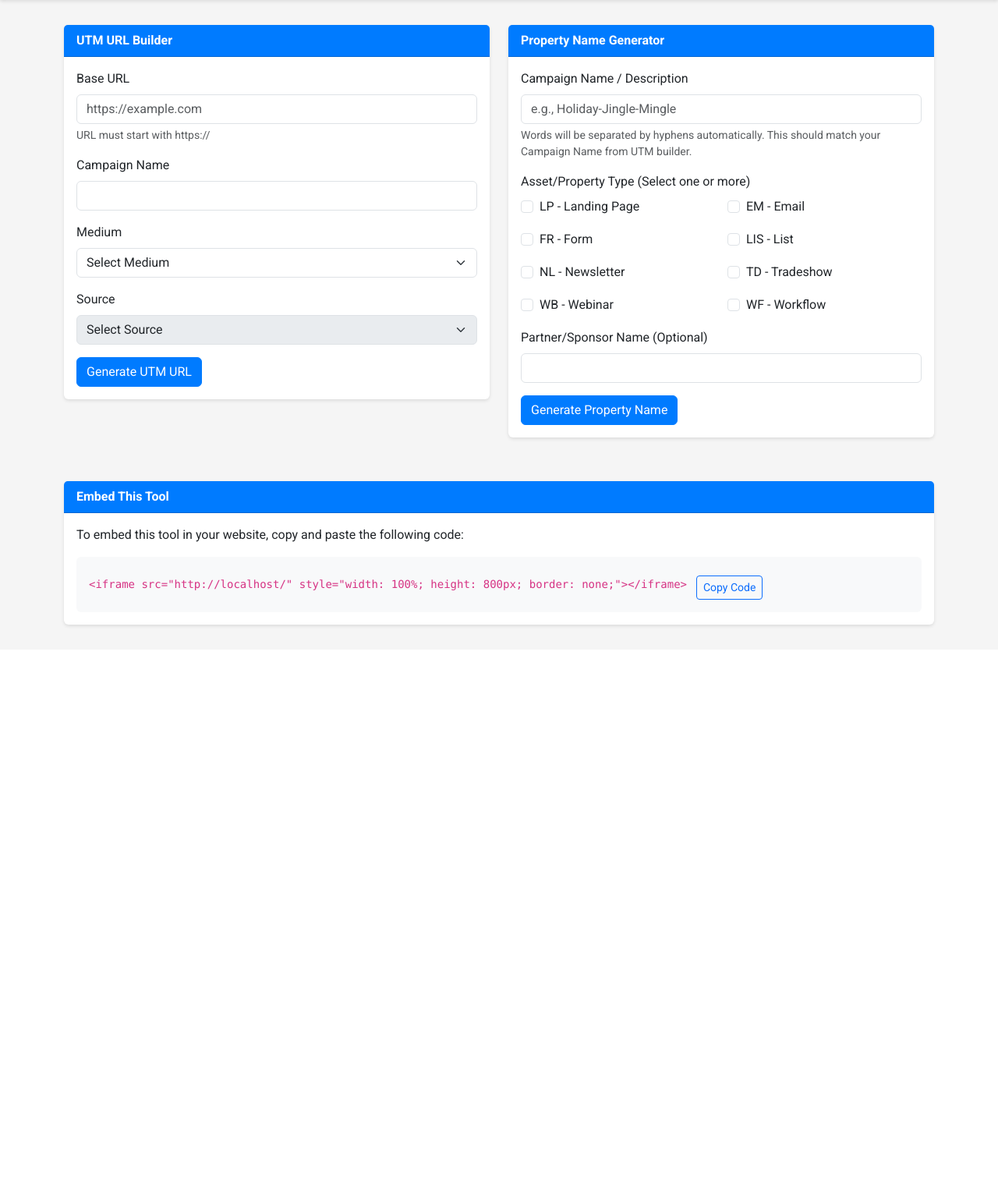
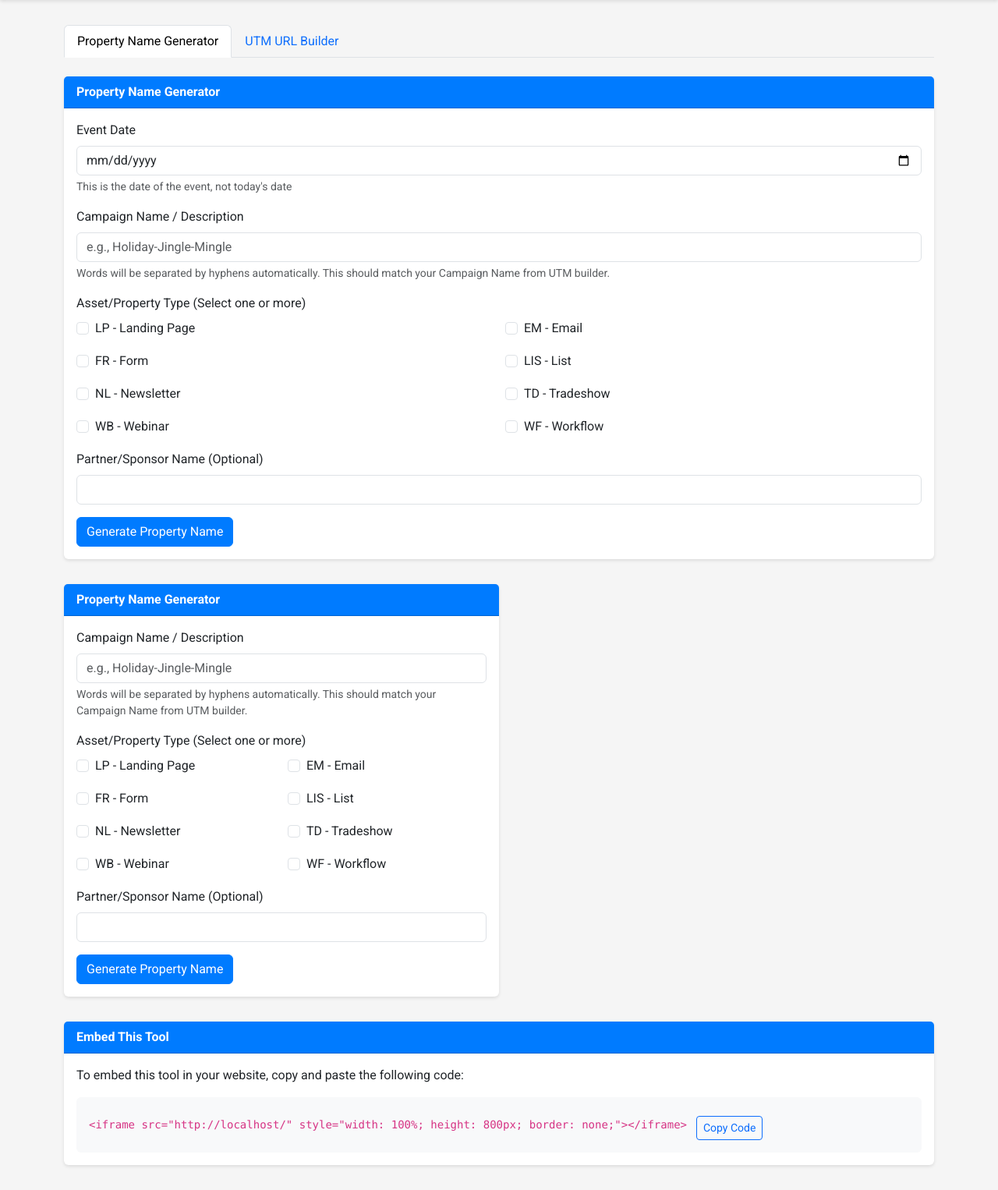
Before and after one commit to tmfudge/AutomateOps-AI-Toolkit, a Flask app: page / in a window 1280 px wide. Shown: the part 144-1670 px from the top of the page at 78% size. Before the commit the page ends 950 px from the top, so only its background shows below. Run offline with Flask 3, Linux system fonts and the light colour scheme.

Commit message:
Agent query: Can you verify if: 1. Property Name Generator is now the first tab, 2. Event date field is at the top, 3. The property names are generated using the event date instead of today's date?

```diff
--- a/app.py
+++ b/app.py
@@ -87,8 +87,8 @@
     if not all([data['description']]):
         return jsonify({'error': 'Description is required'}), 400
 
-    # Format the date
-    today = datetime.now().strftime('%Y%m%d')
+    # Get and format the event date
+    event_date = datetime.strptime(data['event_date'], '%Y-%m-%d').strftime('%Y%m%d')
 
     # Format description (replace spaces with hyphens)
     description = '-'.join(data['description'].split())
@@ -105,7 +105,7 @@
             continue
 
         # Build the parts of the name
-        parts = [today, prop_type]
+        parts = [event_date, prop_type]
         if partner:
             parts.append(partner)
         parts.append(description)
--- a/templates/index.html
+++ b/templates/index.html
@@ -1,9 +1,76 @@
 {% extends "base.html" %}
 
 {% block content %}
-<div class="row">
+<ul class="nav nav-tabs mb-4" id="toolTabs" role="tablist">
+    <li class="nav-item" role="presentation">
+        <button class="nav-link active" id="property-tab" data-bs-toggle="tab" data-bs-target="#property" type="button" role="tab">Property Name Generator</button>
+    </li>
+    <li class="nav-item" role="presentation">
+        <button class="nav-link" id="utm-tab" data-bs-toggle="tab" data-bs-target="#utm" type="button" role="tab">UTM URL Builder</button>
+    </li>
+</ul>
+
+<div class="tab-content">
+    <!-- Property Name Generator -->
+    <div class="tab-pane fade show active" id="property" role="tabpanel">
+        <div class="card">
+            <div class="card-header">
+                Property Name Generator
+            </div>
+            <div class="card-body">
+                <form id="property-form">
+                    <div class="mb-3">
+                        <label for="event_date" class="form-label">Event Date</label>
+                        <input type="date" class="form-control" name="event_date" id="event_date" required>
+                        <div class="form-text">This is the date of the event, not today's date</div>
+                    </div>
+
+                    <div class="mb-3">
+                        <label for="description" class="form-label">Campaign Name / Description</label>
+                        <input type="text" class="form-control" name="description" id="description" required
+                               placeholder="e.g., Holiday-Jingle-Mingle">
+                        <div class="form-text">Words will be separated by hyphens automatically. This should match your Campaign Name from UTM builder.</div>
+                    </div>
+
+                    <div class="mb-3">
+                        <label class="form-label">Asset/Property Type (Select one or more)</label>
+                        <div class="row g-3">
+                            {% for code, name in property_types.items() %}
+                            <div class="col-md-6">
+                                <div class="form-check">
+                                    <input class="form-check-input" type="checkbox" name="property_types[]"
+                                           value="{{ code }}" id="type_{{ code }}">
+                                    <label class="form-check-label" for="type_{{ code }}">
+                                        {{ code }} - {{ name }}
+                                    </label>
+                                </div>
+                            </div>
+                            {% endfor %}
+                        </div>
+                    </div>
+
+                    <div class="mb-3">
+                        <label for="partner" class="form-label">Partner/Sponsor Name (Optional)</label>
+                        <input type="text" class="form-control" name="partner" id="partner">
+                    </div>
+
+                    <button type="submit" class="btn btn-primary">Generate Property Name</button>
+                </form>
+
+                <div id="property-error" class="error-message"></div>
+
+                <div id="property-result" class="result-box" style="display: none;">
+                    <h6>Generated Property Name:</h6>
+                    <div id="property-names-list">
+                        <!-- Property names will be inserted here by JavaScript -->
+                    </div>
+                </div>
+            </div>
+        </div>
+    </div>
+
     <!-- UTM Builder -->
-    <div class="col-md-6">
+    <div class="tab-pane fade" id="utm" role="tabpanel">
         <div class="card">
             <div class="card-header">
                 UTM URL Builder
```
